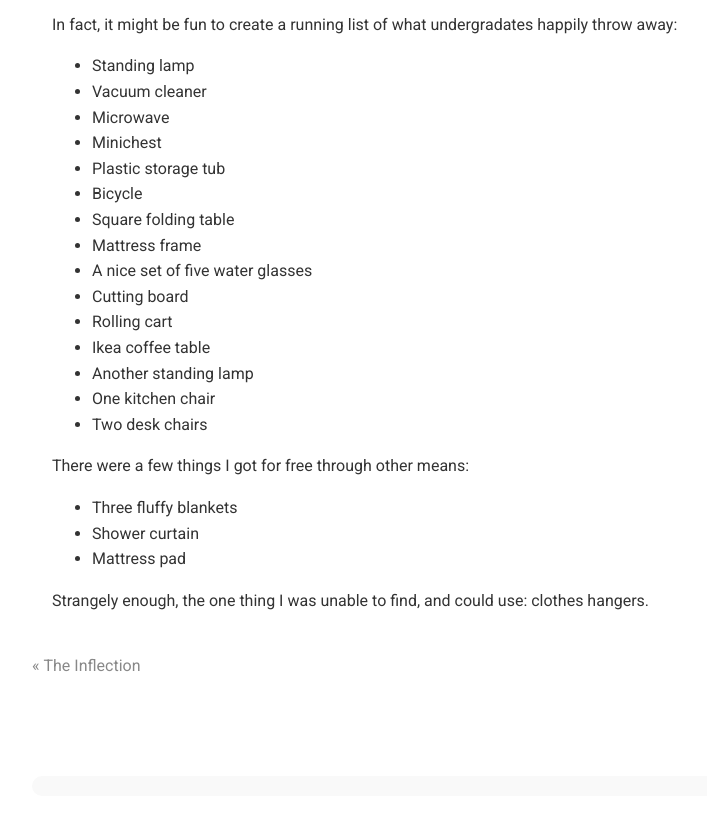
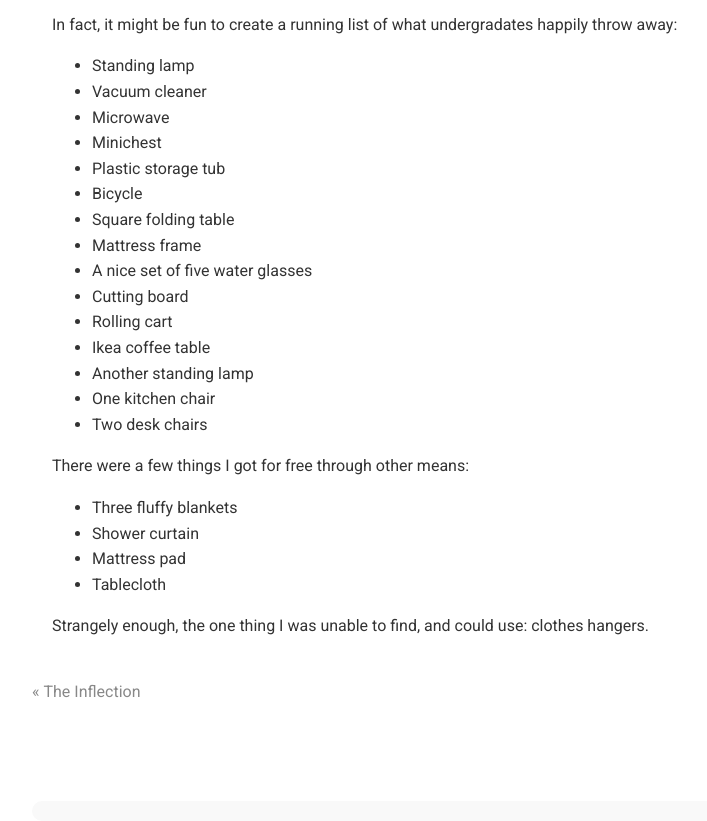
Before and after one commit to overheardonearth/overheardonearth.github.io, a Jekyll site: the page built from _posts/2019-09-15-dumpster-diving-at-harvard.html, in a window 1280 px wide. Shown: the part 961-1782 px from the top of the page, without its empty margins (128-835 px from the left). Built offline with Jekyll 4.4.1, drawn with Linux system fonts in a browser that asks for light colours; comment, search, counter and statistics services are not loaded; before the commit the page ends 1757 px from its top, so only the background shows below that.

Commit message:
Update 2019-09-15-dumpster-diving-at-harvard.html

```diff
--- a/_posts/2019-09-15-dumpster-diving-at-harvard.html
+++ b/_posts/2019-09-15-dumpster-diving-at-harvard.html
@@ -44,6 +44,7 @@ There were a few things I got for free through other means:
   <li> Three fluffy blankets
   <li> Shower curtain
   <li> Mattress pad
+  <li> Tablecloth
 </ul>
 
 Strangely enough, the one thing I was unable to find, and could use: clothes hangers.
```
